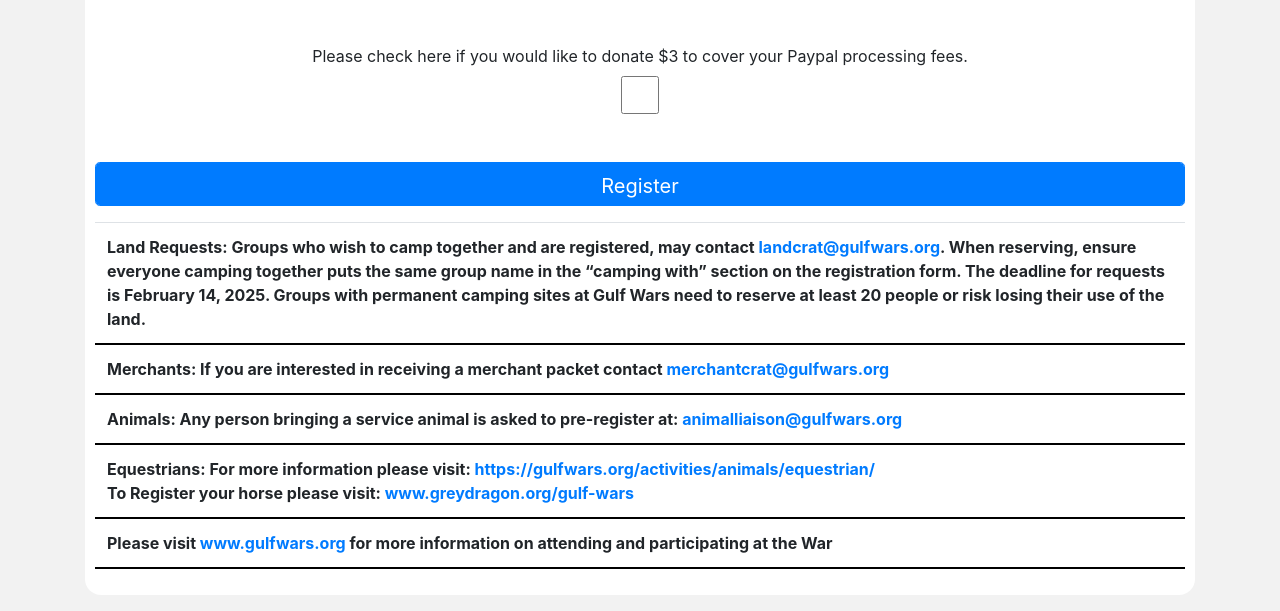
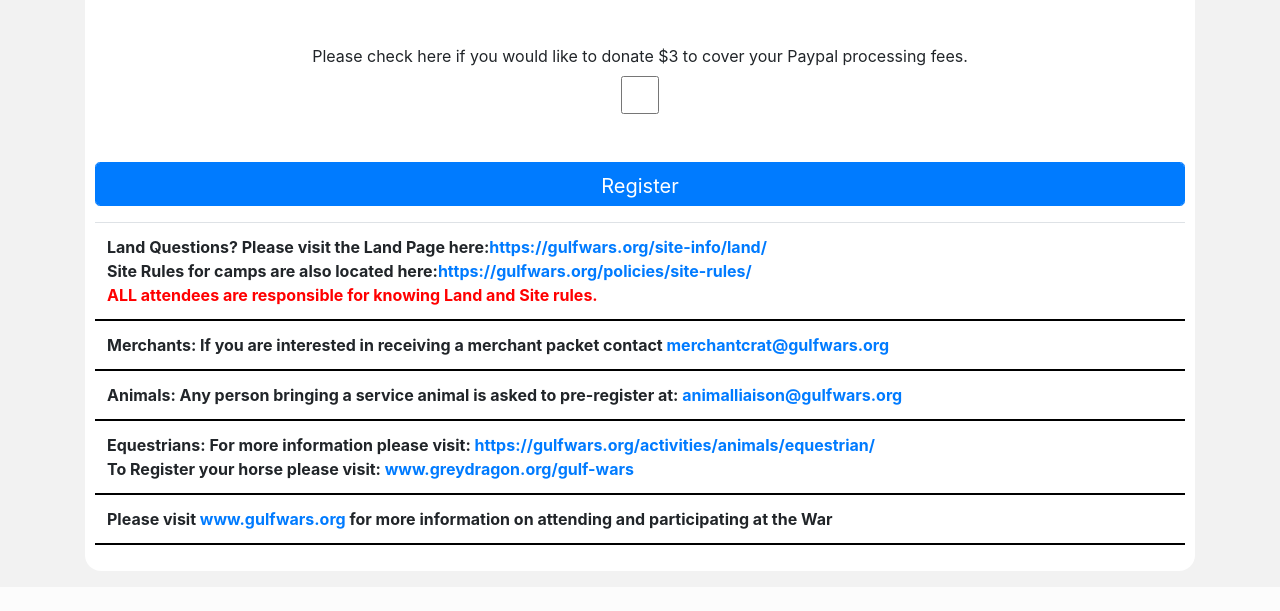
Before and after one commit to gwtroll/gwtroll, a Flask app: page /registration in a window 1280 px wide. Shown: the part 2680-3291 px from the top of the page. After the commit the page ends 3225 px from the top, so only its background shows below. Run offline with Flask 3, Linux system fonts and the light colour scheme; lists and menus that the app fills with data are empty; parts of the project's set-up code (start-up, migrations or seed data) failed here and were passed over; some libraries are stand-ins or nearby versions.

Commit message:
Updated Land Blurb

```diff
--- a/app/templates/create_prereg.html
+++ b/app/templates/create_prereg.html
@@ -317,8 +317,15 @@
 <table class="table">
     <tbody>
       <tr>
-        <th scope="row">Land Requests: Groups who wish to camp together and are registered, may contact <a href="mailto:landcrat@gulfwars.org">landcrat@gulfwars.org</a>. When reserving, ensure everyone camping together puts the same group name in the “camping with” section on the registration form. The deadline for requests is February 14, 2025. Groups with permanent camping sites at Gulf Wars need to reserve at least 20 people or risk losing their use of the land.</th>
-      </tr>
+        <th scope="row">Land Questions? Please visit the Land Page here:<a href="https://gulfwars.org/site-info/land/">https://gulfwars.org/site-info/land/</a>
+        <br>
+
+        Site Rules for camps are also located here:<a href="https://gulfwars.org/policies/site-rules/">https://gulfwars.org/policies/site-rules/</a>
+        <br>
+
+        <span style="color: red;">ALL attendees are responsible for knowing Land and Site rules.</span>
+        </th>
+        </tr>
       <tr>
         <th scope="row">Merchants: If you are interested in receiving a merchant packet contact <a href="mailto:merchantcrat@gulfwars.org">merchantcrat@gulfwars.org</a></th>
       </tr>
```
